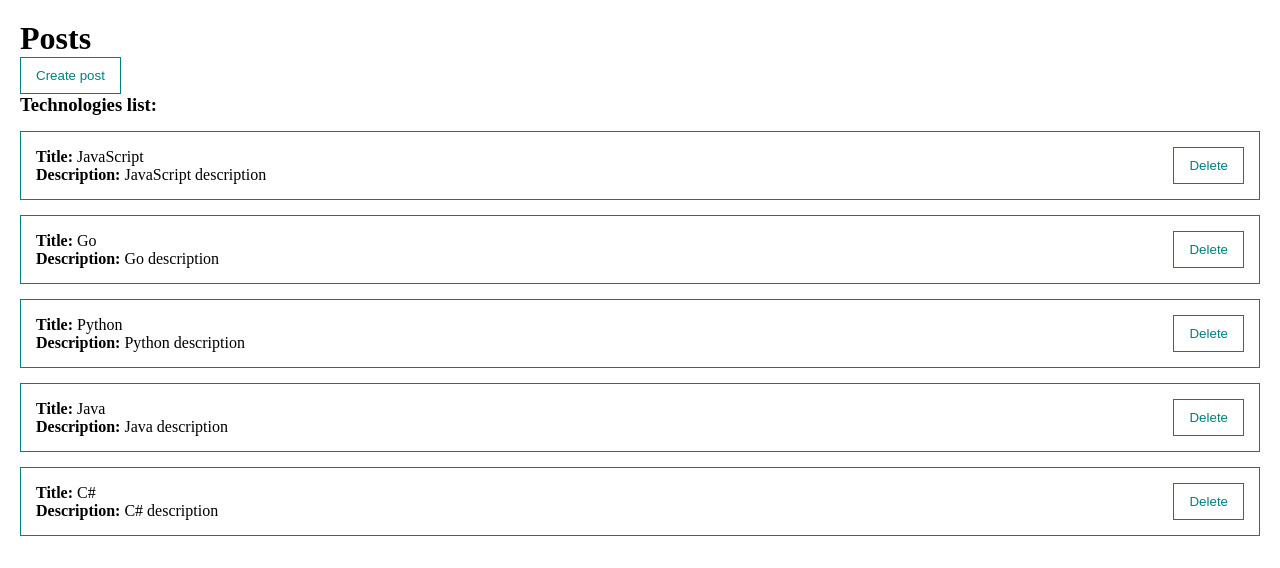
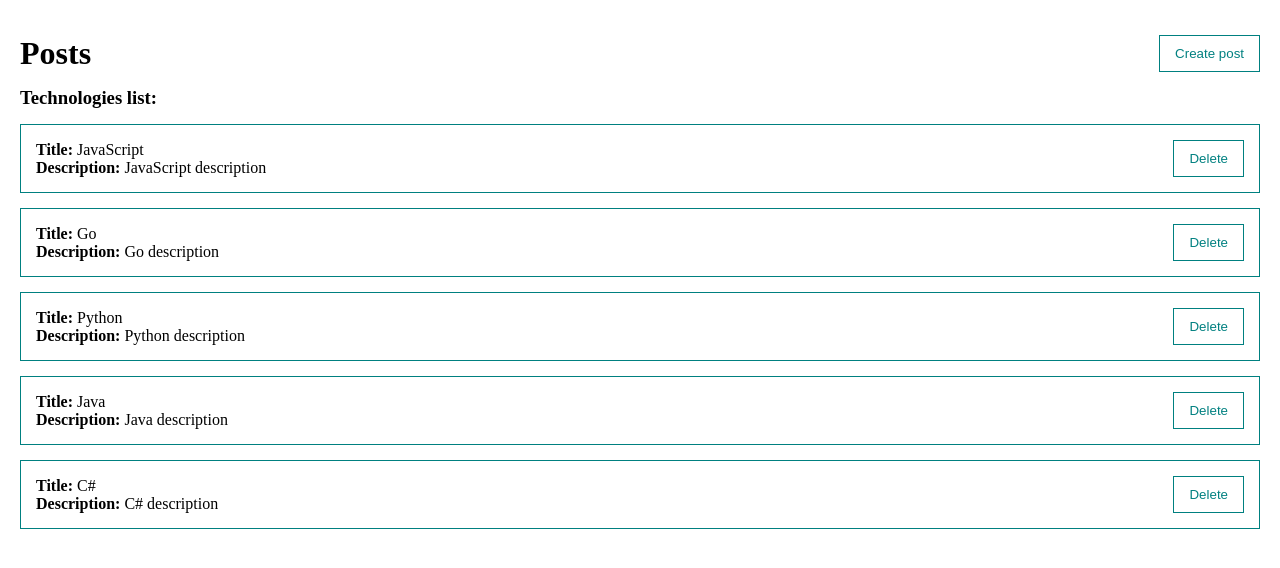
Before and after one commit to Margharita/vue-test, a Vue app: page / in a window 1280 px wide. Shown: the top 568 px of the page. Built offline with nearby package versions, Linux system fonts and the light colour scheme.

Commit message:
Fixed style

```diff
--- a/src/App.vue
+++ b/src/App.vue
@@ -1,7 +1,11 @@
 <template>
   <div class="app">
-    <h1>Posts</h1>
-    <app-button @click="showDialog">Create post</app-button>
+    <header class="app-header">
+      <h1>Posts</h1>
+      <app-button class="create__btn" @click="showDialog"
+        >Create post</app-button
+      >
+    </header>
     <app-dialog v-model:show="dialogVisible">
       <post-form @create="createPost"
     /></app-dialog>
@@ -63,4 +67,14 @@ export default {
 .app {
   padding: 20px;
 }
+
+.app-header {
+  display: flex;
+  justify-content: space-between;
+  margin: 15px 0;
+}
+
+.create__btn {
+  justify-self: flex-end;
+}
 </style>
```
